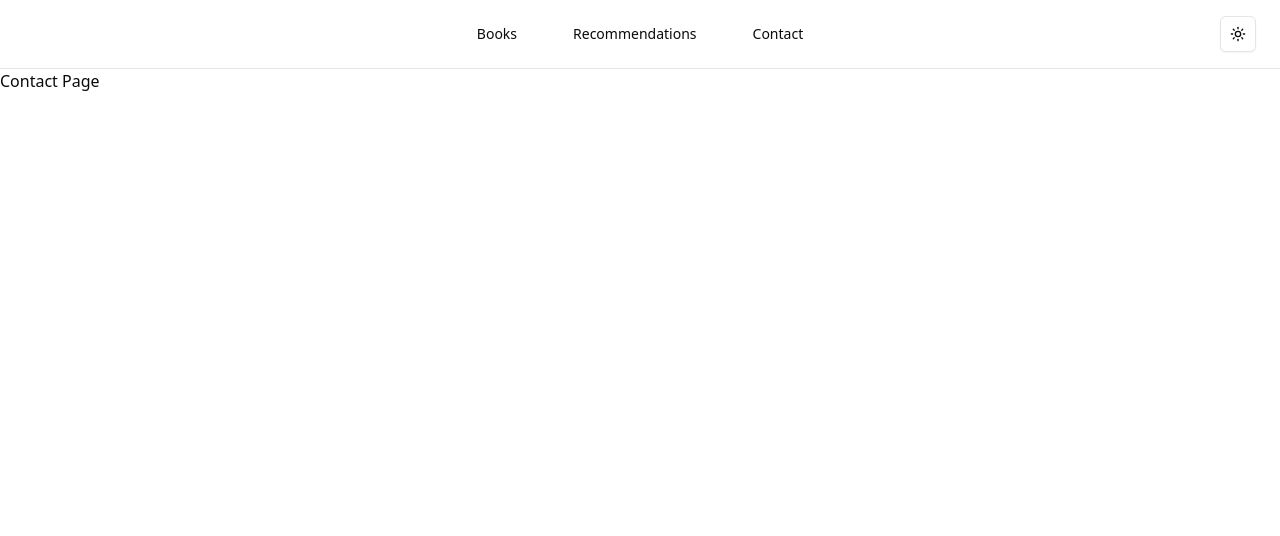
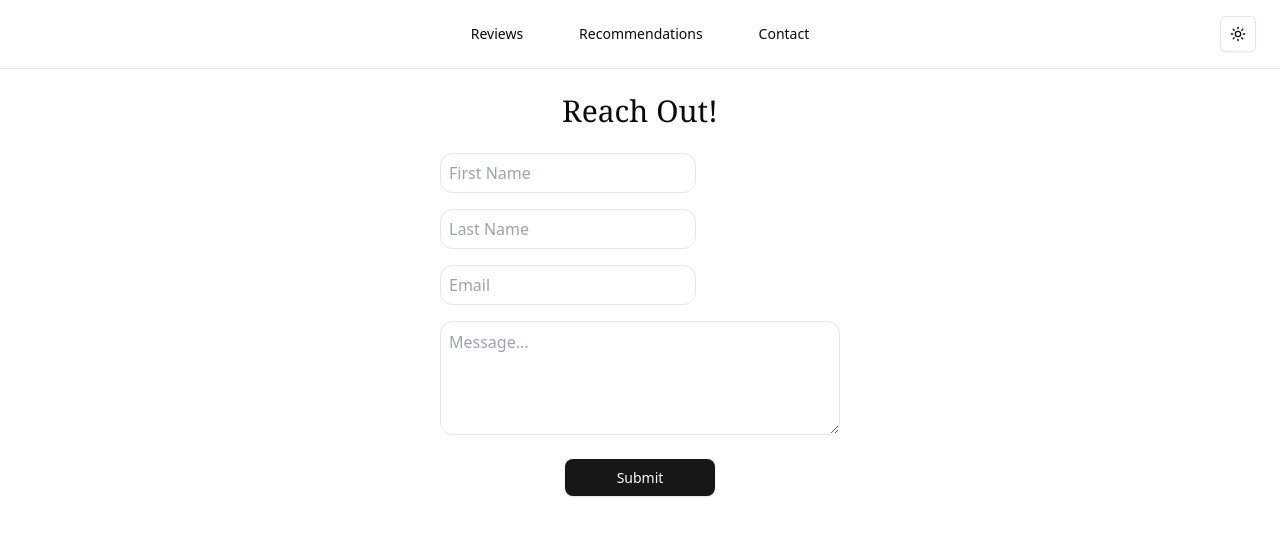
Before and after one commit to jodiyu/book-blog, a Next.js app: page /contact in a window 1280 px wide. Shown: the top 536 px of the page. Built offline with nearby package versions, Linux system fonts and the light colour scheme.

Commit message:
Added contact page connected to neonDB

```diff
--- a/package.json
+++ b/package.json
@@ -17,6 +17,7 @@
     "@radix-ui/react-dialog": "^1.1.14",
     "@radix-ui/react-dropdown-menu": "^2.1.15",
     "@radix-ui/react-slot": "^1.2.3",
+    "canvas-confetti": "^1.9.3",
     "class-variance-authority": "^0.7.1",
     "clsx": "^2.1.1",
     "drizzle-orm": "^0.44.0",
@@ -28,6 +29,7 @@
     "pg": "^8.16.0",
     "react": "^19.0.0",
     "react-dom": "^19.0.0",
+    "resend": "^4.6.0",
     "tailwind-merge": "^3.3.1",
     "tailwindcss-animate": "^1.0.7"
   },
--- a/src/app/api/route.ts
+++ b/src/app/api/route.ts
@@ -1,5 +1,5 @@
 import { db } from '@/lib/db';
-import { books } from '@/db/schema';
+import { books, contacts } from '@/db/schema';
 import { NextResponse } from 'next/server';
 
 // get all the books
@@ -8,18 +8,26 @@ export async function GET() {
   return NextResponse.json(allBooks);
 }
 
-// add a new book
-// export async function POST(req: Request) {
-//   const body = await req.json();
-//   const { title, author, quote, review, cover } = body;
+export async function POST(req: Request) {
+  try {
+    const body = await req.json();
+    const { firstName, lastName, email, message } = body;
 
-//   await db.insert(books).values({
-//     title,
-//     author,
-//     quote,
-//     review,
-//     cover,
-//   });
+    if (!firstName || !lastName || !email || !message) {
+      return NextResponse.json({ error: 'Missing required fields' }, { status: 400 });
+    }
 
-//   return NextResponse.json({ success: true });
-// }
+    // Insert using Drizzle ORM
+    await db.insert(contacts).values({
+      firstName,
+      lastName,
+      email,
+      message,
+    });
+
+    return NextResponse.json({ success: true });
+  } catch (error) {
+    console.error('Error inserting contact:', error);
+    return NextResponse.json({ error: 'Server error' }, { status: 500 });
+  }
+}
--- a/src/app/contact/page.tsx
+++ b/src/app/contact/page.tsx
@@ -1,3 +1,93 @@
-export default function Contact() {
-    return <h2>Contact Page</h2>
+"use client";
+
+import { useState } from "react";
+import  Input from "@/components/form/input";
+import { Button } from "@/components/ui/button";
+import TextInput from "@/components/form/textarea";
+
+export default function ContactPage() {
+  const [formData, setFormData] = useState({
+    firstName: "",
+    lastName: "",
+    email: "",
+    message: ""
+  });
+
+  const [submitted, setSubmitted] = useState(false);
+
+  const handleChange = (e: React.ChangeEvent<HTMLInputElement | HTMLTextAreaElement>) => {
+    setFormData({
+      ...formData,
+      [e.target.name]: e.target.value
+    });
+  };
+
+  const handleSubmit = async (e: React.FormEvent) => {
+    e.preventDefault();
+
+    try {
+      const res = await fetch("/api", {
+        method: "POST",
+        headers: { "Content-Type": "application/json" },
+        body: JSON.stringify(formData),
+      });
+
+      if (res.ok) {
+        setSubmitted(true);
+      } else {
+        console.error("Error submitting form:", await res.json());
+      }
+    } catch (error) {
+      console.error("Unexpected error:", error);
+    }
+  };
+
+
+  return (
+    <main className="flex min-h-screen flex-col items-center justify-start p-6">
+        <h1 className="text-3xl font-serif">Reach Out!</h1>
+      <form
+        onSubmit={handleSubmit}
+        className="flex flex-col space-y-4 w-full max-w-md p-6"
+        action="#"
+      >
+        <Input
+          type="text"
+          name="firstName"
+          placeholder="First Name"
+          value={formData.firstName}
+          onChange={handleChange}
+          required
+        />
+        <Input
+          type="text"
+          name="lastName"
+          placeholder="Last Name"
+          value={formData.lastName}
+          onChange={handleChange}
+          required
+        />
+        <Input
+          type="email"
+          name="email"
+          placeholder="Email"
+          value={formData.email}
+          onChange={handleChange}
+          required
+        />
+        <TextInput
+          name="message"
+          placeholder="Message..."
+          value={formData.message}
+          onChange={handleChange}
+          required
+          rows={4}
+        />
+        <div className="flex justify-center mt-auto pt-2">
+            <Button type="submit" className="w-[150px] h-[37px] rounded-lg">Submit</Button>
+        </div>
+        {submitted && <p className="flex justify-center text-green-500 mt-2">Your message has been sent.</p>}
+      </form>
+    </main>
+  );
 }
--- a/src/components/Header.tsx
+++ b/src/components/Header.tsx
@@ -7,7 +7,7 @@ export function Header() {
             <header className="w-full flex justify-center items-center py-4 border-b">
                 <nav className="flex gap-6">
                     <Link href="/">
-                        <Button variant="ghost">Books</Button>
+                        <Button variant="ghost">Reviews</Button>
                     </Link>
                     <Link href="/recommendations">
                         <Button variant="ghost">Recommendations</Button>
--- /dev/null
+++ b/src/components/form/input.tsx
@@ -0,0 +1,10 @@
+import { InputHTMLAttributes } from "react";
+
+export default function Input(props: InputHTMLAttributes<HTMLInputElement>) {
+  return (
+    <input
+      className="w-64 h-10 p-2 border border-gray-200 dark:border-gray-400 dark:bg-stone-800 rounded-xl focus:outline-none focus:ring-1 focus:ring-green-500"
+      {...props}
+    />
+  );
+}
--- /dev/null
+++ b/src/components/form/textarea.tsx
@@ -0,0 +1,10 @@
+import { TextareaHTMLAttributes } from "react";
+
+export default function Textarea(props: TextareaHTMLAttributes<HTMLTextAreaElement>) {
+  return (
+    <textarea
+      className="w-full p-2 border border-gray-200 dark:border-gray-400 dark:bg-stone-800 rounded-xl focus:outline-none focus:ring-1 focus:ring-green-500"
+      {...props}
+    />
+  );
+}
--- a/src/db/schema.ts
+++ b/src/db/schema.ts
@@ -10,3 +10,11 @@ export const books = pgTable('books', {
     review: text('review'),
     cover: text('cover').notNull(), // url to image
     });
+
+export const contacts = pgTable('contacts', {
+  id: serial('id').primaryKey(),
+  firstName: text('first_name').notNull(),
+  lastName: text('last_name').notNull(),
+  email: text('email').notNull(),
+  message: text('message').notNull(),
+});
```
Also changed, not shown: src/db/migrations/meta/0001_snapshot.json (added, +111 -0 lines), src/db/migrations/meta/_journal.json (+7 -0 lines), 2 other files (tests, documents, lock files or other folders).
